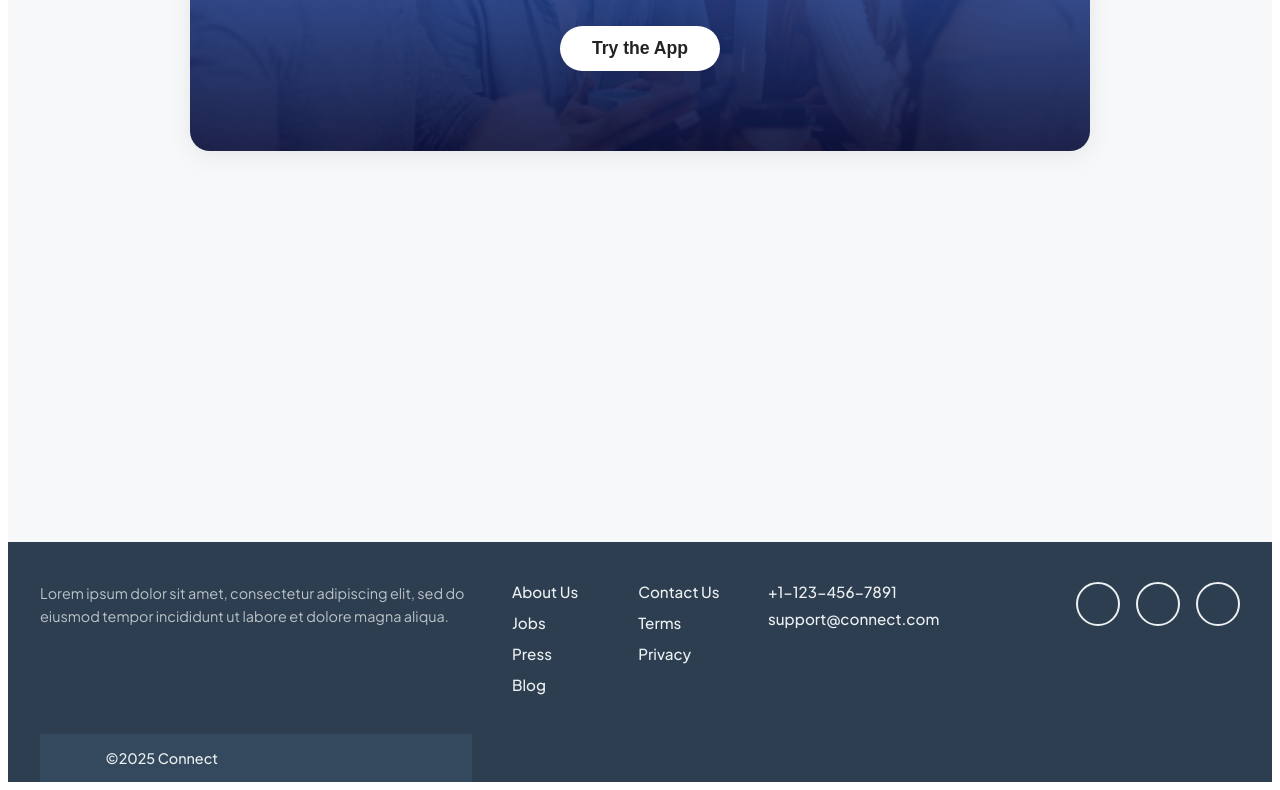
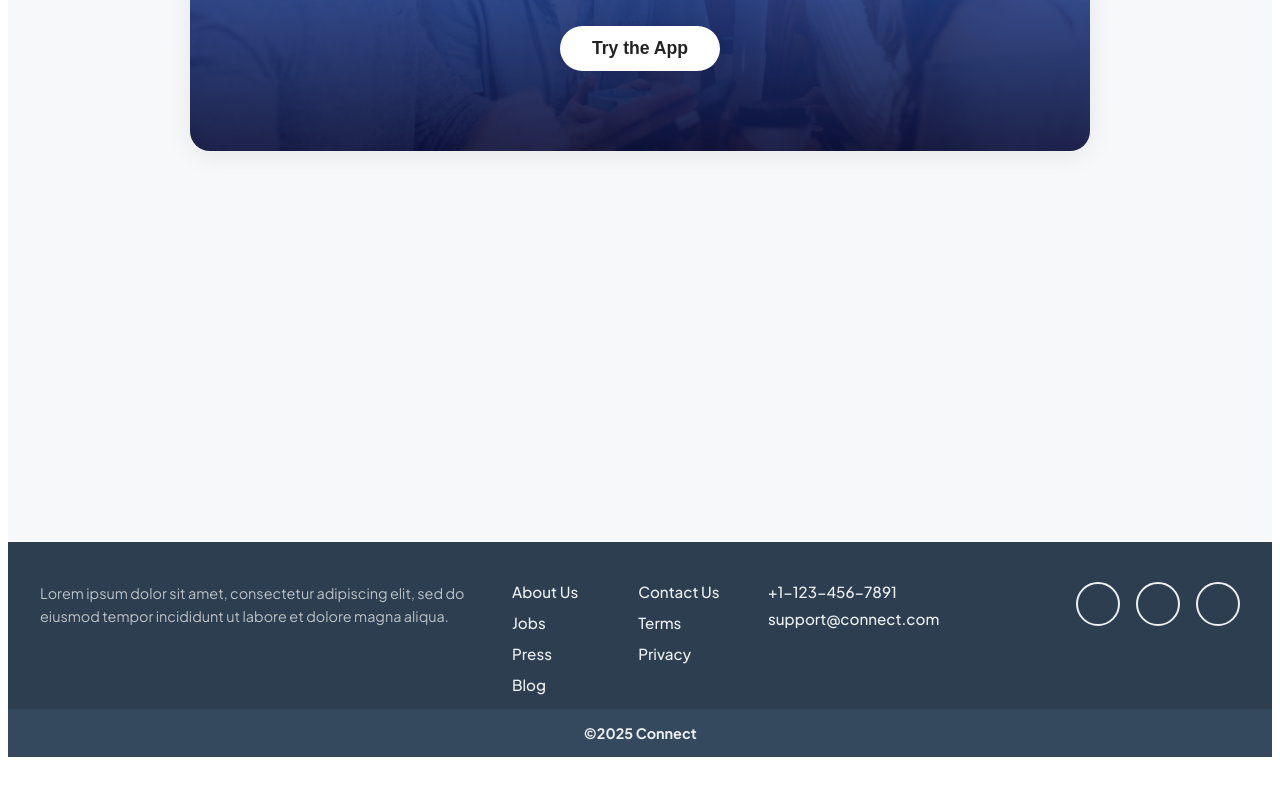
Before and after one commit to eescal01/test-app-chat, a React (Vite) app in the folder cloud-chat-client/: page / in a window 1280 px wide. Shown: the part 326-1116 px from the top of the page. After the commit the page ends 1091 px from the top, so only its background shows below. Built offline with nearby package versions, Linux system fonts and the light colour scheme.

Commit message:
[feat] add login

```diff
--- a/cloud-chat-client/src/components/Footer.css
+++ b/cloud-chat-client/src/components/Footer.css
@@ -85,14 +85,12 @@
 .footer-copyright {
   background: #34495e;
   color: #ecf0f1;
-  text-align: left;
+  text-align: center;
   padding: 15px 0;
+  margin-top: 15px;
   font-size: 0.9rem;
-  font-weight: 500;
-}
-
-.footer-copyright {
-  padding-left: calc((100vw - 1200px) / 2 + 2vw);
+  font-weight: 700;
+  width: 100%;
 }
 
 /* Responsive Design */
--- a/cloud-chat-client/src/components/Footer.jsx
+++ b/cloud-chat-client/src/components/Footer.jsx
@@ -41,8 +41,8 @@ const Footer = () => (
           <i className="fa-brands fa-instagram"></i>
         </a>
       </div>
-      <div className="footer-copyright">©2025 Connect</div>
     </div>
+    <div className="footer-copyright">©2025 Connect</div>
   </footer>
 );
 
```
